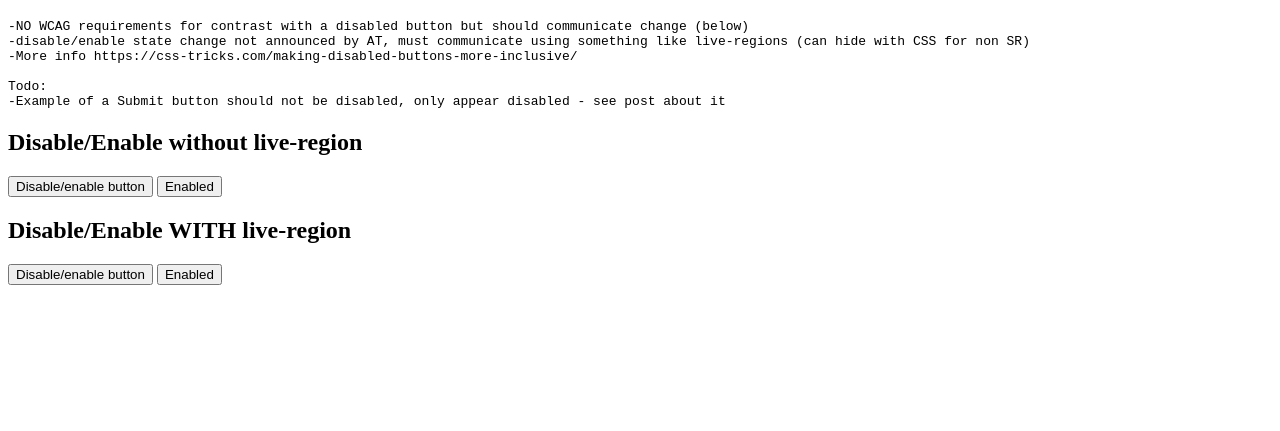
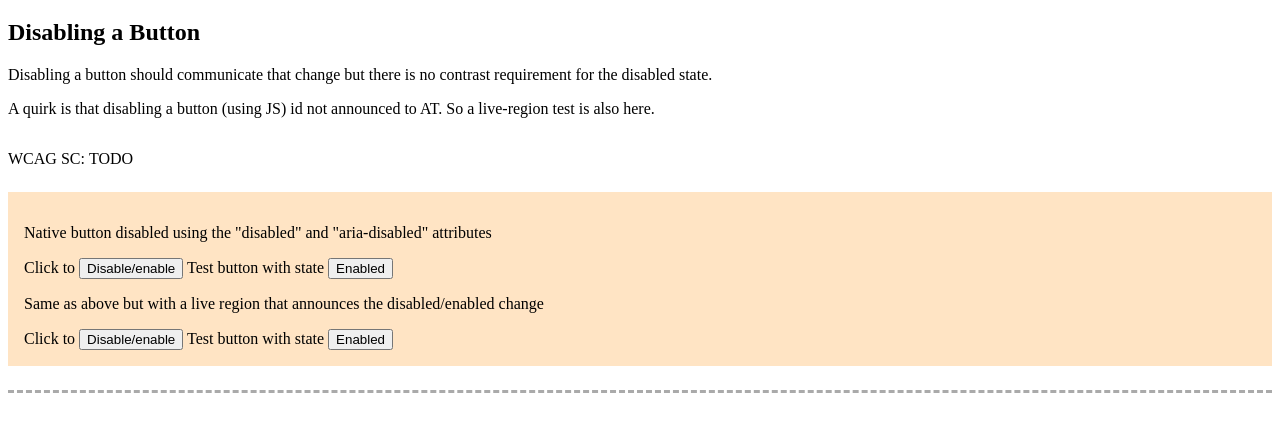
Before and after one commit to thiessenp-cds/a11y-testing, a website: page src/buttons.html in a window 1280 px wide. Shown: the part 61-492 px from the top of the page. Drawn offline with Linux system fonts and the light colour scheme.

Commit message:
Updates buttons example to follow new format

```diff
--- a/src/buttons.html
+++ b/src/buttons.html
@@ -4,33 +4,56 @@
       <meta charset="utf-8" />
       <title>Buttons</title>
       <meta name="viewport" content="width=device-width, initial-scale=1.0">
+      <link rel="stylesheet" href="style/styles.css">
   </head>
   <body>
     <header>
       <h1>Buttons</h1>
     </header>
     <main>
-<pre class="mt-8">
--NO WCAG requirements for contrast with a disabled button but should communicate change (below)
--disable/enable state change not announced by AT, must communicate using something like live-regions (can hide with CSS for non SR)
--More info https://css-tricks.com/making-disabled-buttons-more-inclusive/
 
-Todo:
--Example of a Submit button should not be disabled, only appear disabled - see post about it
-</pre>
+<!-- @Todo: Example of a Submit button should not be disabled, only appear disabled - see post about it -->
 
-      <section>
-        <h2>Disable/Enable without live-region</h2>
-        <button id="test_disable_enable_trigger1" type="button">Disable/enable button</button>
-        <button id="test_disable_enable_button_output1" type="button" aria-disabled="false">Enabled</button>
-      </section>
+<!--
+<h2>What am I testing?</h2>
+<p>Describe what you are testing</p>
 
-      <section>
-        <h2>Disable/Enable WITH live-region</h2>
-        <button id="test_disable_enable_trigger2" type="button">Disable/enable button</button>
-        <button id="test_disable_enable_button_output2">Enabled</button>
-        <span id="test_disable_enable_button_live2" aria-live="assertive"></span>
-      </section>
+<div class="sc-list">
+  WCAG SC:
+  <ul><li>TODO</li></ul>
+</div>
+
+<div class=demo>
+Live-code or link
+</div>
+-->
+
+
+      <div class="test-item">
+        <h2>Disabling a Button</h2>
+        <p>Disabling a button should communicate that change but there is no contrast requirement for the disabled state.</p>
+        <p>A quirk is that disabling a button (using JS) id not announced to AT. So a live-region test is also here.</p>
+
+        <div class="sc-list">
+          WCAG SC:
+          <ul><li>TODO</li></ul>
+        </div>
+
+        <div class="demo">
+          <div>
+            <p>Native button disabled using the "disabled" and "aria-disabled" attributes</p>
+            <label>Click to <button id="test_disable_enable_trigger1" type="button">Disable/enable</button></label>
+            <label>Test button with state <button id="test_disable_enable_button_output1" type="button" aria-disabled="false">Enabled</button></label>
+          </div>
+          <div>
+            <p>Same as above but with a live region that announces the disabled/enabled change</p>
+            <label>Click to <button id="test_disable_enable_trigger2" type="button">Disable/enable</button></label>
+            <label>Test button with state <button id="test_disable_enable_button_output2">Enabled</button></label>
+<!-- @TODO class to hide for visual -->
+            <span id="test_disable_enable_button_live2" aria-live="assertive"></span>
+          </div>
+        </div>
+      </div>
     </main>
 
     <script>
--- /dev/null
+++ b/src/style/styles.css
@@ -0,0 +1,19 @@
+
+.test-item{
+  margin: 1rem 0 1rem 0;
+  padding-bottom: 1rem;
+  border-bottom: 3px dashed #aaa;
+}
+
+.sc-list ul {
+  list-style-type: none;
+  padding: 0;
+  display: inline-block;
+}
+
+
+.demo {
+  padding:1rem;
+  margin: .5rem 0;
+  background-color: bisque;
+}
```
Also changed, not shown: README.md.
